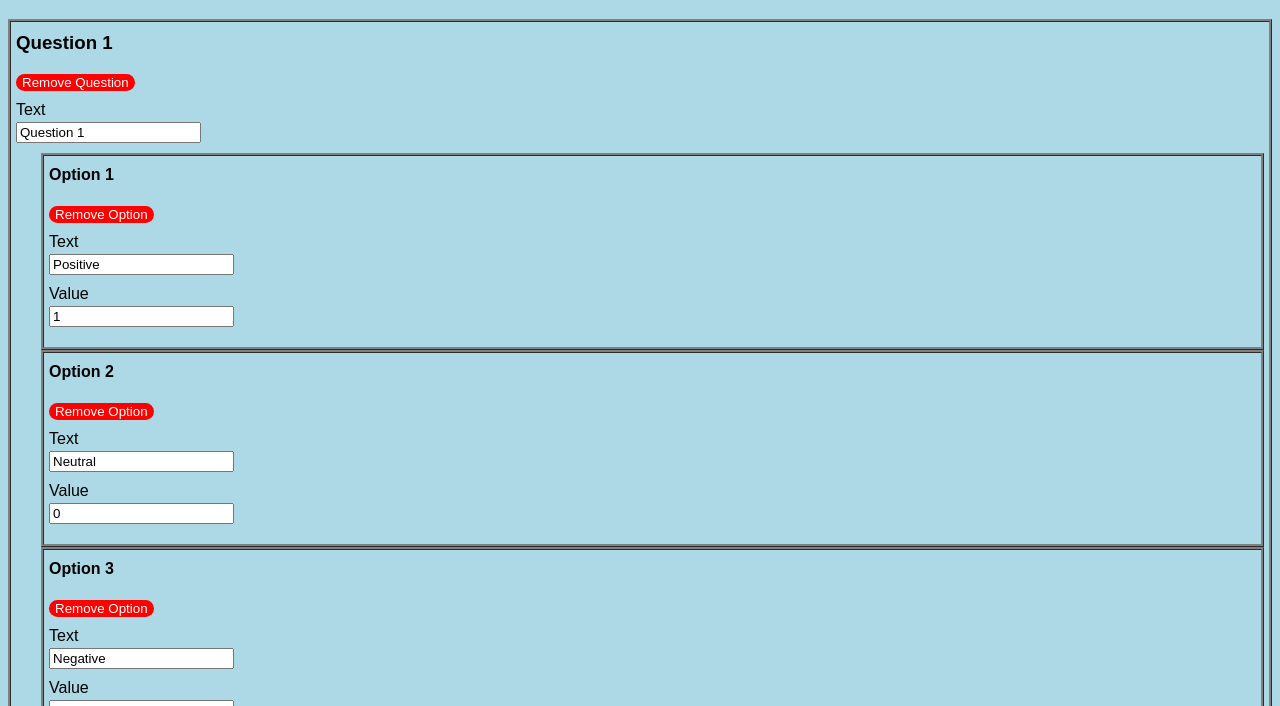
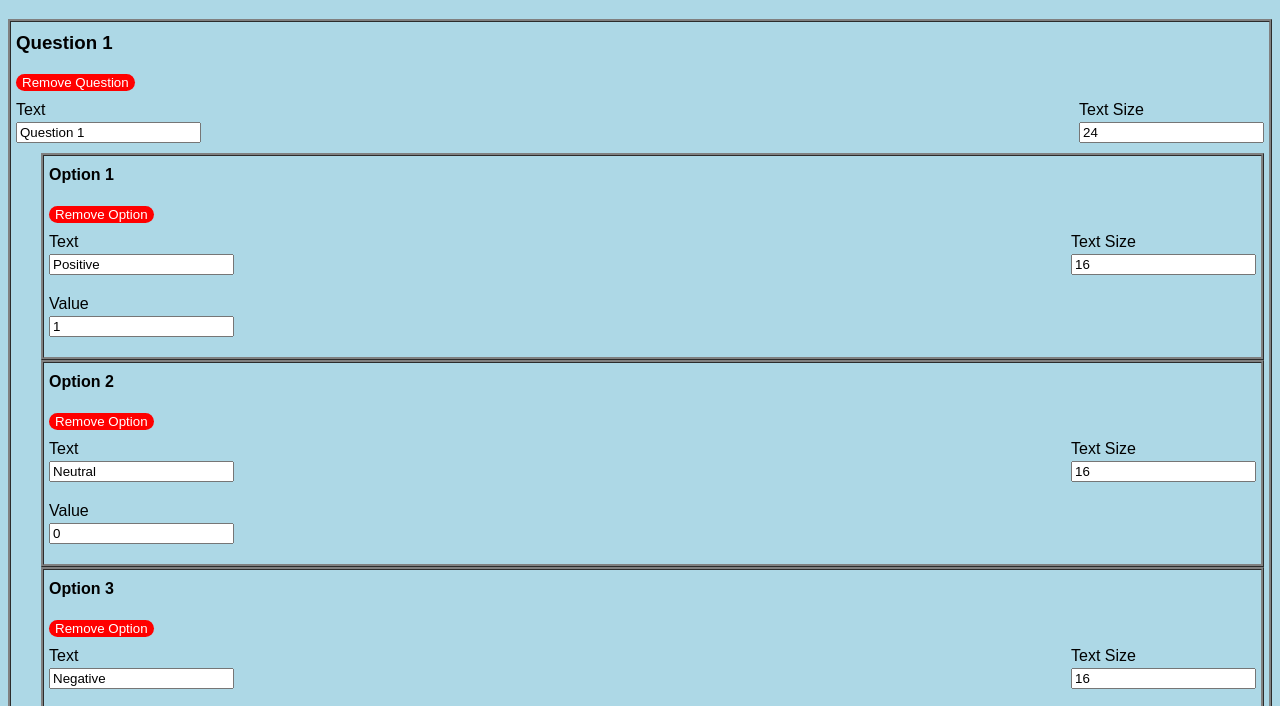
Before and after one commit to rdagenais2/rdagenais2.github.io, a plain HTML site: page quizGenerator.html in a window 1280 px wide. Both pictures are taken after a click on the button "Auto Output". Shown: the part 87-793 px from the top of the page. Drawn offline with Linux system fonts and the light colour scheme.

Commit message:
Change text size
Can now change the size of the text of quiz elements

```diff
--- a/Script/quizGenerator.js
+++ b/Script/quizGenerator.js
@@ -22,7 +22,11 @@ class QuizElement {
         }
         this._removeButton = document.createElement('button');
         this._form = document.createElement('form');
+        this._textDiv = document.createElement('div');
+        this._textDataDiv = document.createElement('div');
+        this._textStyleDiv = document.createElement('div');
         this._text = new TextInput(`${this._id}Text`, 'Text');
+        this._textSize = new NumberInput(`${this._id}TextSize`, 'Text Size');
     }
 
     setAttributes() {
@@ -35,6 +39,9 @@ class QuizElement {
         this._div.classList += `${this._type} `
         this._div.classList += 'elementDiv ';
         this._removeButton.classList += 'removeButton ';
+        this._textDiv.classList += 'propertyDiv ';
+        this._textDataDiv.classList += 'dataDiv ';
+        this._textStyleDiv.classList += 'styleDiv';
     }
 
     setIds() {
@@ -47,7 +54,11 @@ class QuizElement {
         this._div.appendChild(this._header);
         this._div.appendChild(this._removeButton);
         this._div.appendChild(this._form);
-        this._form.appendChild(this._text.div);
+        this._form.appendChild(this._textDiv);
+        this._textDiv.appendChild(this._textDataDiv);
+        this._textDiv.appendChild(this._textStyleDiv);
+        this._textDataDiv.appendChild(this._text.div);
+        this._textStyleDiv.appendChild(this._textSize.div);
     }
 
     //getters
@@ -67,6 +78,9 @@ class QuizElement {
     }
     get text() {
         return this._text.value;
+    }
+    get textSize() {
+        return this._textSize.value;
     }
     get parent() {
         return this._parent;
@@ -127,6 +141,7 @@ class Question extends QuizElement{
         this.setIds();
         super.setAttributes();
         //base attributes
+        this._textSize.value = '24';
         this._optionButton.setAttribute('type', 'button');
         this._optionButton.innerHTML = 'Add Option';
         this._optionButton.setAttribute('onclick', `questions[${this._num}].addOption()`);
@@ -155,6 +170,7 @@ class Question extends QuizElement{
     get optionNum() {
         return this._optionNum;
     }
+
     getOption(i) {
         return this._options[i];
     }
@@ -207,6 +223,7 @@ class Option extends QuizElement {
         this.setIds();
         //base attributes
         this._removeButton.setAttribute('onclick', `questions[${this._parent.num}].removeOption(${this._num})`);
+        this._textSize.value = '16';
 
         //class attributes
 
@@ -260,6 +277,7 @@ class Result extends QuizElement{
     setAttributes() {
         super.setAttributes();
         this.setIds();
+        this._textSize.value = '32';
     }
 
     setIds() {
@@ -464,6 +482,7 @@ function removeResult(num) {
 function outputCode() {
     let output = document.getElementById('outputText');
     let preview = document.getElementById('preview');
+    preview.innerHTML = "";
     let script = document.createElement('script');
     let body = document.createElement('div');
     body.setAttribute('id', 'quizBody');
@@ -485,8 +504,11 @@ function outputCode() {
         let result = results[i];
         scriptContent += `
         if(score >= ${result.lower} && score <= ${result.upper}){
-            document.getElementById('resultHead').innerHTML = '${result.text}';
-            document.getElementById('resultBody').innerHTML = '${result.detail}';
+            let resultHead = document.getElementById('resultHead');
+            let resultBody = document.getElementById('resultBody');
+            resultHead.innerHTML = '${result.text}';
+            resultHead.setAttribute('style', 'font-size: ${result.textSize}px;');
+            resultBody.innerHTML = '${result.detail}';
         }
         `;
     }
@@ -497,6 +519,7 @@ function outputCode() {
         let question = questions[i];
         let header = document.createElement('h1');
         header.innerHTML = question.text;
+        header.setAttribute('style', `font-size:${question.textSize}px;`);
         let form = document.createElement('form');
         body.appendChild(header);
         body.appendChild(form);
@@ -506,6 +529,7 @@ function outputCode() {
             let button = document.createElement('button');
             button.setAttribute('type', 'button');
             button.setAttribute('onclick', `setScore(${i}, ${option.value})`);
+            button.setAttribute('style', `font-size:${option.textSize}px;`);
             button.classList += 'quiz ';
             button.innerHTML = option.text;
             form.appendChild(button);
--- a/Style/quizGenerator.css
+++ b/Style/quizGenerator.css
@@ -21,6 +21,19 @@ button:not(.quiz) {
     color: white;
     border-radius: 25px;
     border: none;
+}
+
+.propertyDiv{
+
+}
+
+.dataDiv{
+    display:inline-block;
+}
+
+.styleDiv{
+    display:inline-block;
+    float: right;
 }
 
 .menuButton{
```
